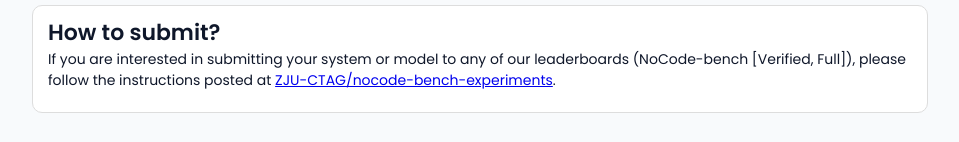
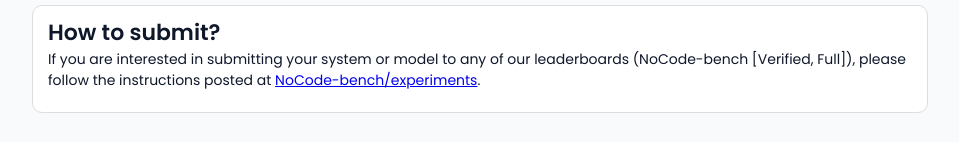
Before and after one commit to NoCode-bench/leaderboard, a React (Create React App) app: page / in a window 1280 px wide. Shown: the part 1568-1710 px from the top of the page, without its empty margins (160-1119 px from the left). Built offline with nearby package versions, Linux system fonts and the light colour scheme.

Commit message:
update: repo name

```diff
--- a/src/views/Home/index.jsx
+++ b/src/views/Home/index.jsx
@@ -205,7 +205,7 @@
                     <a href="https://github.com/ZJU-CTAG/nocode-bench-experiments" className="light-blue-link"
                        target="_blank"
                        rel="noopener noreferrer" style={{display: 'inline-flex', alignItems: 'center', gap: '5px'}}>
-                        ZJU-CTAG/nocode-bench-experiments
+                        NoCode-bench/experiments
                     </a>
                     .
                     <br/>
```
